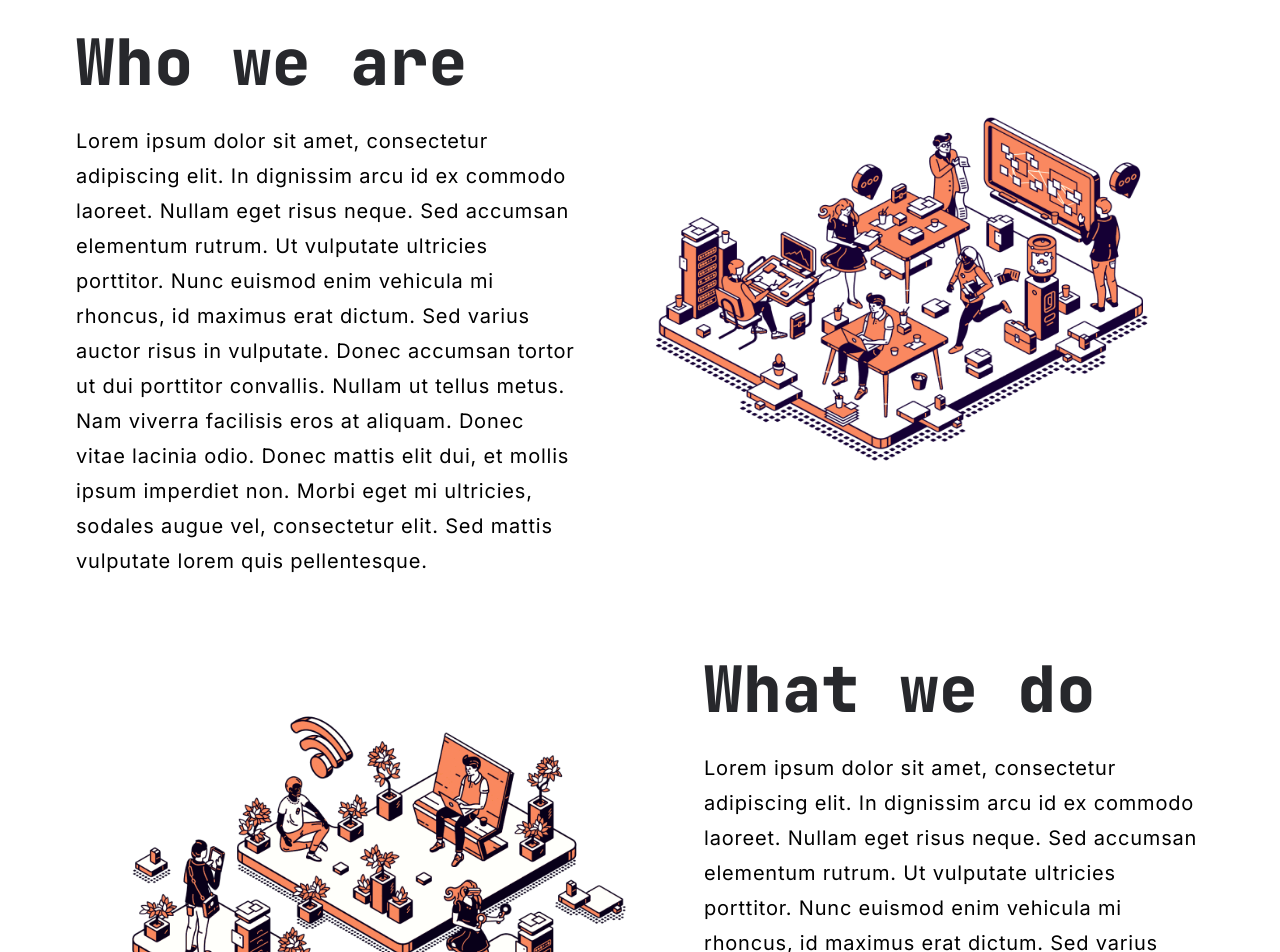
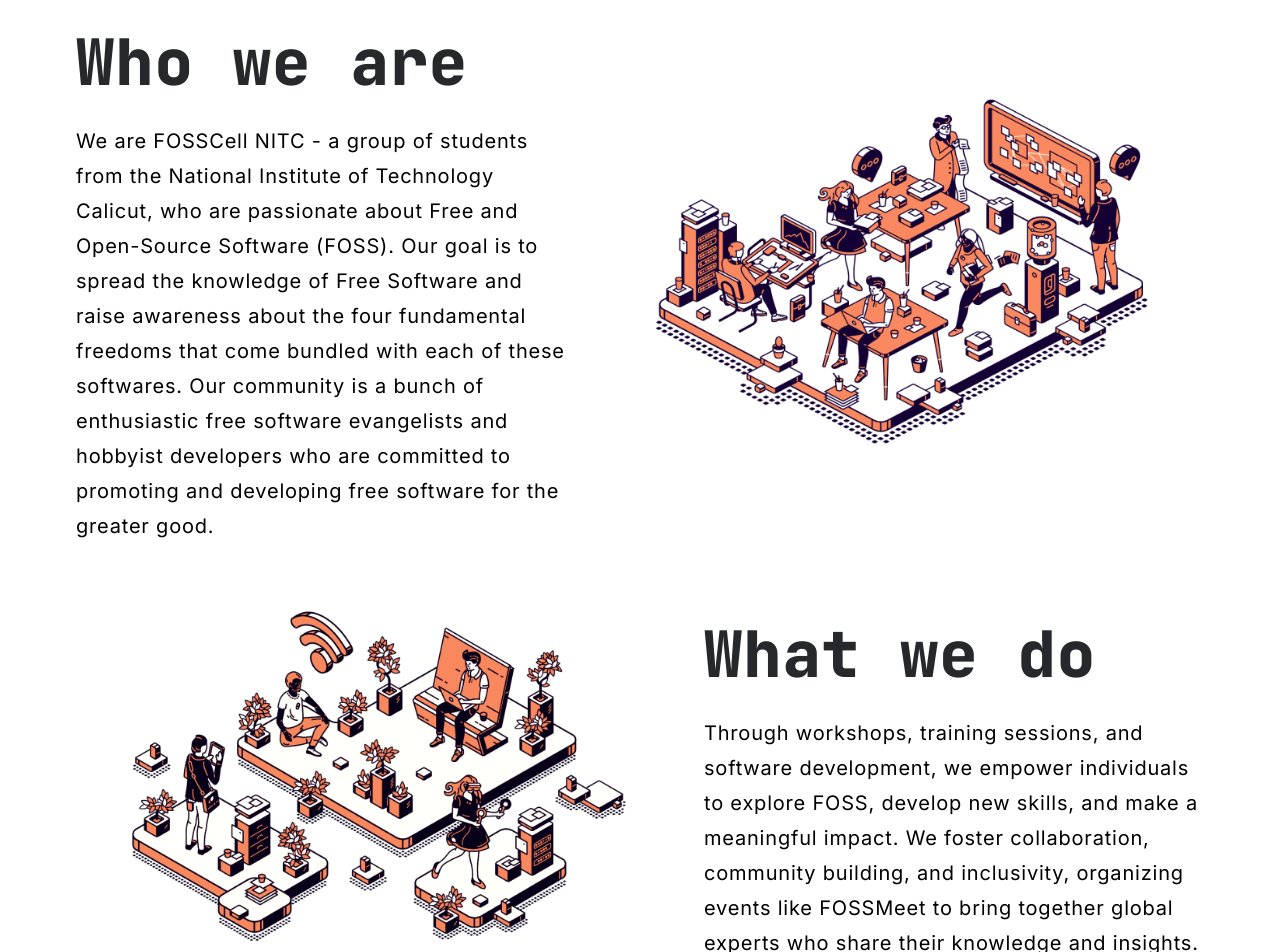
Before and after one commit to FOSSCellNITCalicut/FossCellNITC, a React (Create React App) app: page / in a window 1280 px wide. Shown: the part 1040-1992 px from the top of the page. Built offline with nearby package versions, Linux system fonts and the light colour scheme.

Commit message:
added content to who are we and what we do

```diff
--- a/src/info.js
+++ b/src/info.js
@@ -10,15 +10,7 @@
         <div class="text">
           <p class="who_title">Who we are</p>
           <p class="who_desc">
-            Lorem ipsum dolor sit amet, consectetur adipiscing elit. In
-            dignissim arcu id ex commodo laoreet. Nullam eget risus neque. Sed
-            accumsan elementum rutrum. Ut vulputate ultricies porttitor. Nunc
-            euismod enim vehicula mi rhoncus, id maximus erat dictum. Sed varius
-            auctor risus in vulputate. Donec accumsan tortor ut dui porttitor
-            convallis. Nullam ut tellus metus. Nam viverra facilisis eros at
-            aliquam. Donec vitae lacinia odio. Donec mattis elit dui, et mollis
-            ipsum imperdiet non. Morbi eget mi ultricies, sodales augue vel,
-            consectetur elit. Sed mattis vulputate lorem quis pellentesque.
+          We are FOSSCell NITC -  a group of students from the National Institute of Technology Calicut, who are passionate about Free and Open-Source Software (FOSS). Our goal is to spread the knowledge of Free Software and raise awareness about the four fundamental freedoms that come bundled with each of these softwares. Our community is a bunch of enthusiastic free software evangelists and hobbyist developers who are committed to promoting and developing free software for the greater good.
           </p>
         </div>
         <div class="image">
@@ -43,14 +35,7 @@
         <div class="text">
           <p class="who_title">What we do</p>
           <p class="what_desc">
-            Lorem ipsum dolor sit amet, consectetur adipiscing elit. In
-            dignissim arcu id ex commodo laoreet. Nullam eget risus neque. Sed
-            accumsan elementum rutrum. Ut vulputate ultricies porttitor. Nunc
-            euismod enim vehicula mi rhoncus, id maximus erat dictum. Sed varius
-            auctor risus in vulputate. Donec accumsan tortor ut dui porttitor
-            convallis. Nullam ut tellus metus. Nam viverra facilisis eros at
-            aliquam. Donec vitae lacinia odio. Donec mattis elit dui, et mollis
-            ipsum imperdiet non.
+          Through workshops, training sessions, and software development, we empower individuals to explore FOSS, develop new skills, and make a meaningful impact. We foster collaboration, community building, and inclusivity, organizing events like FOSSMeet to bring together global experts who share their knowledge and insights.
           </p>
         </div>
       </div>
```
